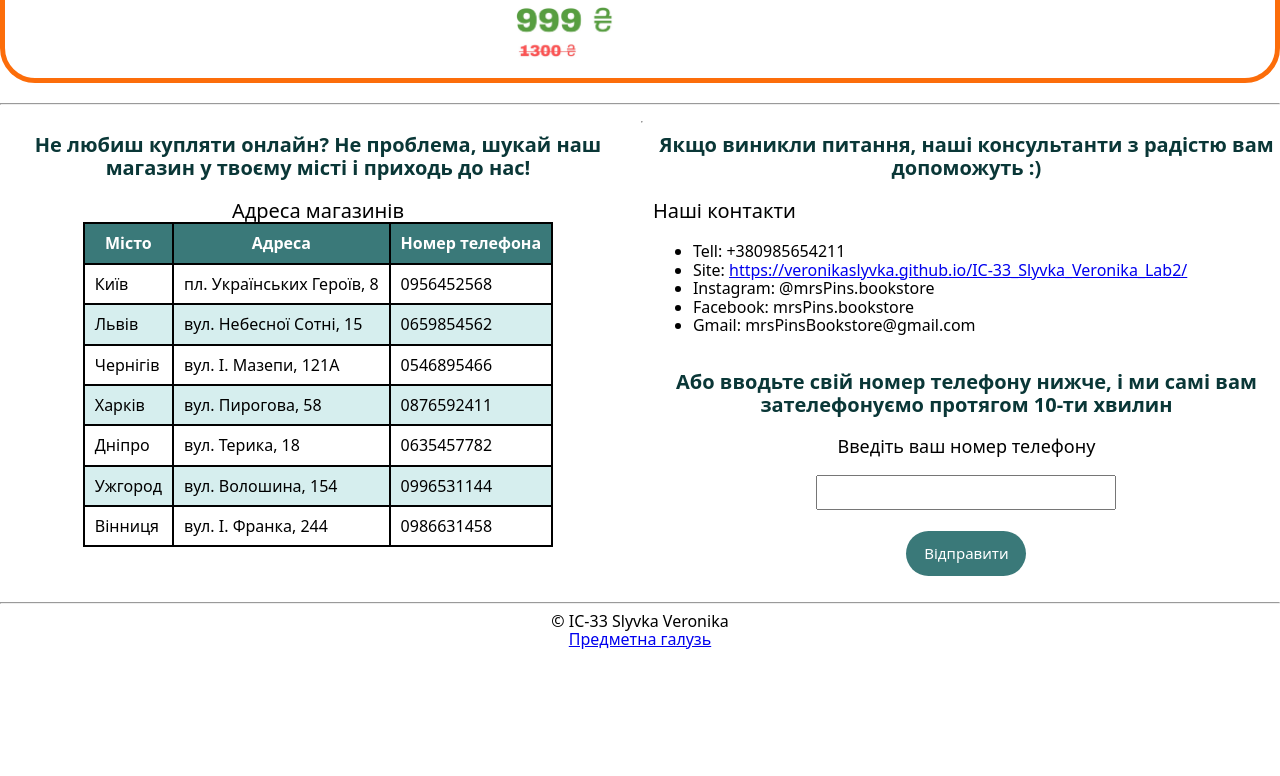
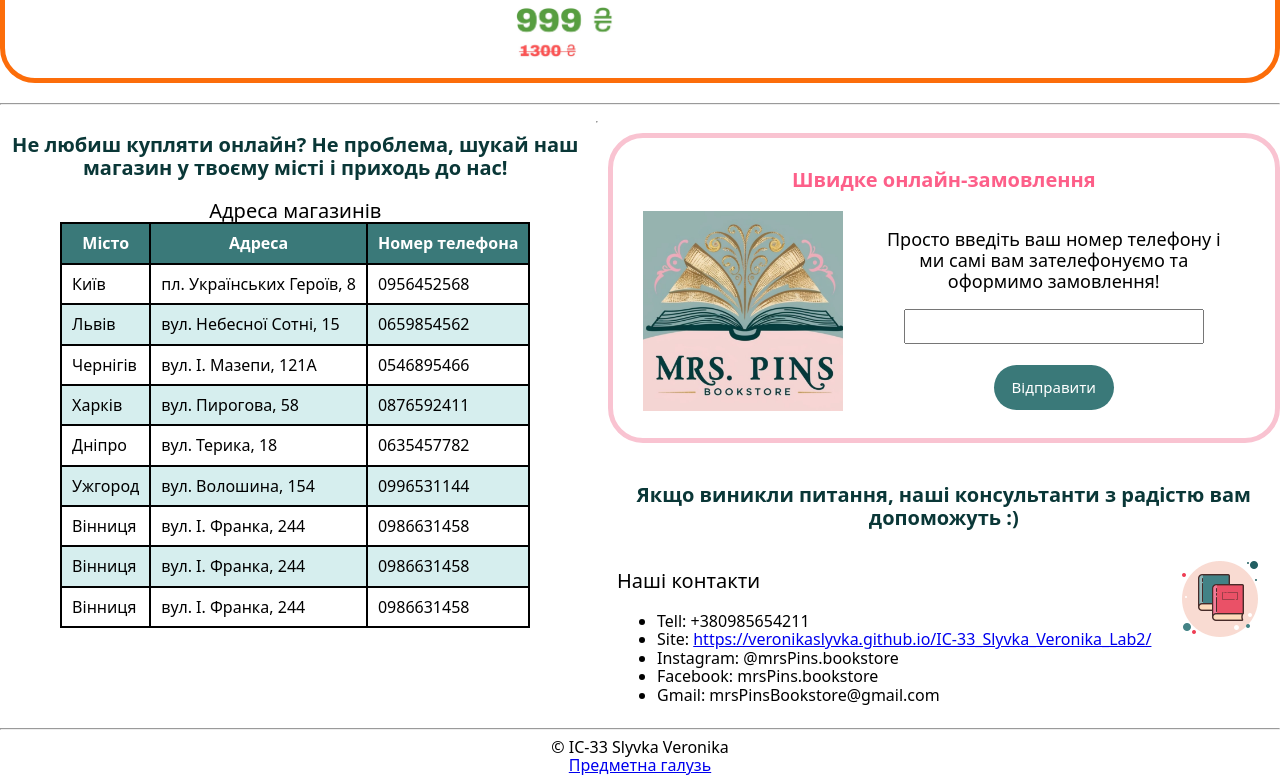
Before and after one commit to VeronikaSlyvka/IC-33_Slyvka_Veronika_Lab4, a plain HTML site: page index.html in a window 1280 px wide. Shown: the part 1196-1972 px from the top of the page. Before the commit the page ends 1846 px from the top, so only its background shows below. Drawn offline with nearby package versions, Linux system fonts and the light colour scheme.

Commit message:
fast order add

```diff
--- a/index.html
+++ b/index.html
@@ -10,16 +10,14 @@
 
 <body>
     <header>
-
-
         <div class="menu-container">
             <nav>
                 <ul>
                     <li><a href="#main">Головна</a></li>
                     <li><a href="#book"> Акційні пропозиції</a></li>
+                    <li><a href="#questions" style="color: #f5ced9; font-weight: bold;">Швидке онлайн-замовлення</a></li>
                     <li><a href="#adress">Адреса магазинів</a></li>
                     <li><a href="#contacts">Контакти</a></li>
-                    <li><a href="#questions">Питання</a></li>
                 </ul>
             </nav>
         </div>
@@ -42,7 +40,8 @@
             <div id="book">
                 <img src="Images/icons8-fire-48.png" alt="fire">
                 <span > Знижки на ілюстровані видання "Гаррі Поттер" від видавництва "А-БА-БА-ГА-ЛА-МА-ГА"</span>
-            <img src="Images/icons8-fire-48.png" alt="fire">  </div>
+                <img src="Images/icons8-fire-48.png" alt="fire">
+            </div>
             <div class="salebooks">
                 <p></p>
                 <div class="item">
@@ -116,14 +115,47 @@
                                 <td>вул. І. Франка, 244</td>
                                 <td>0986631458</td>
                             </tr>
+                            <tr>
+                                <td>Вінниця</td>
+                                <td>вул. І. Франка, 244</td>
+                                <td>0986631458</td>
+                            </tr>
+                            <tr>
+                                <td>Вінниця</td>
+                                <td>вул. І. Франка, 244</td>
+                                <td>0986631458</td>
+                            </tr>
+
                         </table>
                     </div>
             </div>
+
+
             <hr>
+
+            <div class="questions">
+                <div class="orders">
+                    <p id="questions" >Швидке онлайн-замовлення</p>
+                    <div class="ordersimg">
+                        <div>
+                            <img style="height: 200px; padding-left: 20px;" src="./Images/logo.jpg" alt="photo">
+                        </div>
+                        <div class="form">
+                            <blockquote> Просто введіть ваш номер телефону і ми самі вам зателефонуємо та оформимо замовлення!</blockquote>
+                            <form>
+                                <input type='text' name='number'><br><br>
+                                <input type='submit' value='Відправити'>
+                            </form>
+                            <p></p>
+                    </div>
+                </div>
+            </div>
 
             <div class="contacts_question">
                     <div class="contacts">
                         <p id="contacts"> Якщо виникли питання, наші консультанти з радістю вам допоможуть :) </p>
+                        <div class="contactsimg">
+                            <div>
                                 <p id="contacts2"> Наші контакти</p>
                                 <ul>
                                     <li>Tell: +380985654211</li>
@@ -133,21 +165,13 @@
                                     <li>Gmail: mrsPinsBookstore@gmail.com</li>
                                 </ul>
                             </div>
-
-    <div class="questions">
-        <p id="questions">Або вводьте свій номер телефону нижче, і ми самі вам зателефонуємо протягом 10-ти хвилин</p>
-        <div class="form">
-        <blockquote> Введіть ваш номер телефону</blockquote>
-        <form>
-            <input type='text' name='number'><br><br>
-            <input type='submit' value='Відправити'>
-        </form>
-        <p></p>
+                            <div>
+                                <img src="./Images/icons8-books-100.png" alt="img">
                             </div>
                         </div>
                     </div>
             </div>
-
+        </div>
 
     </main>
 
--- a/style.css
+++ b/style.css
@@ -83,11 +83,36 @@ map :hover{
 }
 
 
- #adress, #contacts, #questions{
+ #adress, #contacts{
     font-size: 20px;
     text-align: center;
     color:  #0a3737;
     font-weight: bold;
+}
+
+#questions{
+    font-size: 20px;
+    text-align: center;
+    color:   #fd5f89;
+    font-weight: bold;
+}
+
+.orders{
+border-radius: 35px;
+border: 5px solid #f9c3d1;
+padding: 10px;
+margin-top: 20px;
+margin-bottom: 20px;
+}
+
+.ordersimg{
+    display: flex;
+    justify-content: space-around;
+}
+
+.contactsimg{
+    display: flex;
+    justify-content: space-around;
 }
 
 #book{
@@ -143,6 +168,7 @@ gap: 15px;
 .table_contacts_question{
     display: flex;
     justify-content: space-between;
+    align-items: center;
     gap: 10px;
     align-items: flex-start;
     flex-wrap: wrap;
```
Also changed, not shown: description.html (+2 -2 lines), Images/icons8-books-100.png (added). Lines whose indentation alone changed are shown as unchanged.
